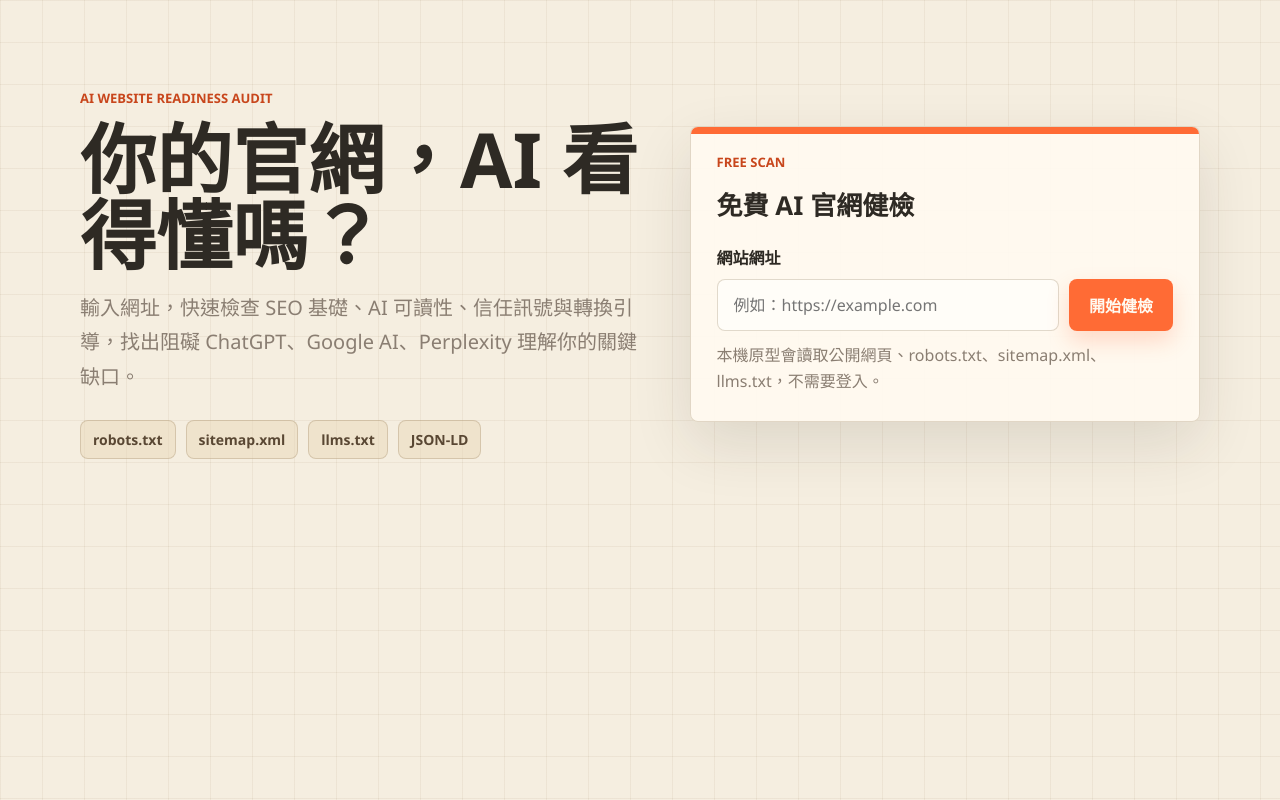
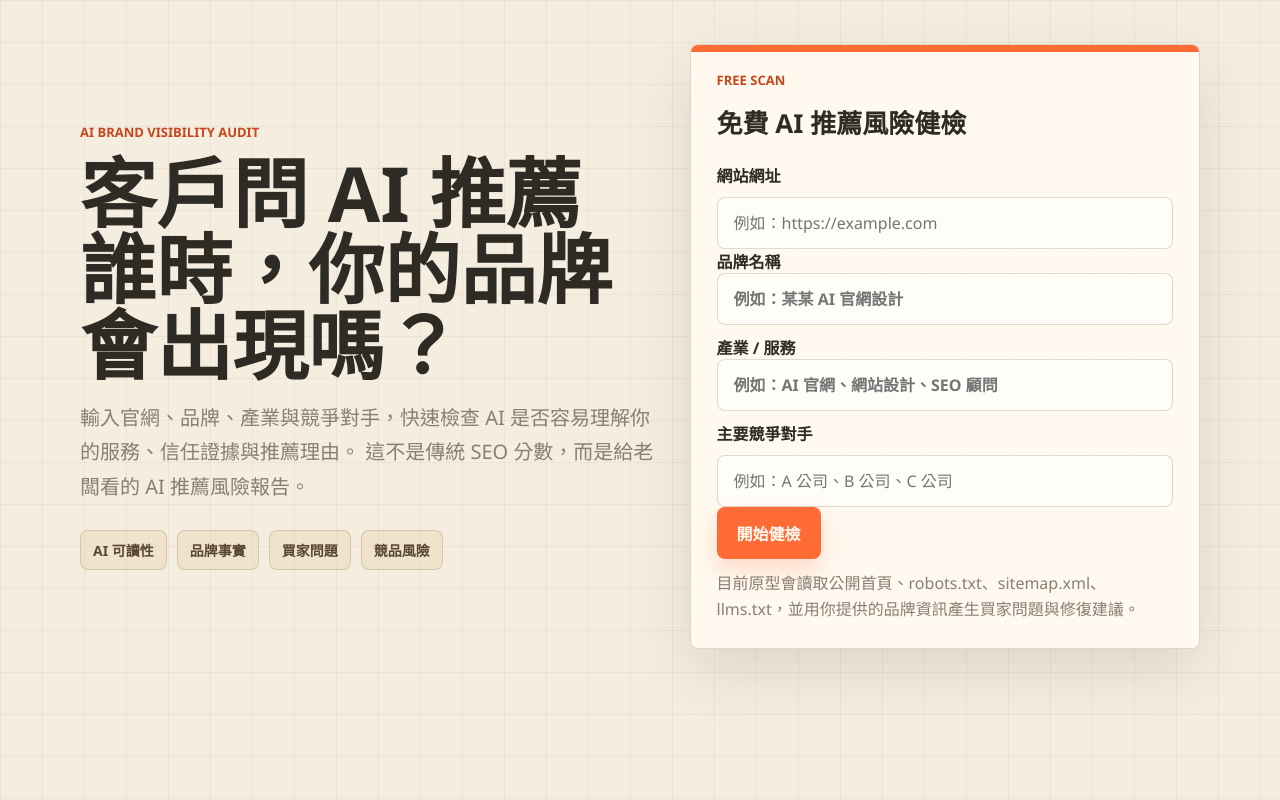
Before and after one commit to facechiu/ai-website-audit, a website: page public/index.html in a window 1280 px wide. Drawn offline with Linux system fonts and the light colour scheme.

Commit message:
Update audit positioning and form copy

```diff
--- a/public/index.html
+++ b/public/index.html
@@ -3,34 +3,52 @@
   <head>
     <meta charset="UTF-8" />
     <meta name="viewport" content="width=device-width, initial-scale=1.0" />
-    <title>AI 官網健檢工具</title>
+    <title>AI 品牌能見度健檢</title>
     <link rel="stylesheet" href="/styles.css" />
   </head>
   <body>
     <main class="shell">
       <section class="hero">
         <div class="hero-copy">
-          <p class="eyebrow">AI Website Readiness Audit</p>
-          <h1>你的官網，AI 看得懂嗎？</h1>
-          <p class="lead">輸入網址，快速檢查 SEO 基礎、AI 可讀性、信任訊號與轉換引導，找出阻礙 ChatGPT、Google AI、Perplexity 理解你的關鍵缺口。</p>
-          <div class="proof-row" aria-label="檢查項目">
-            <span>robots.txt</span>
-            <span>sitemap.xml</span>
-            <span>llms.txt</span>
-            <span>JSON-LD</span>
+          <p class="eyebrow">AI Brand Visibility Audit</p>
+          <h1>客戶問 AI 推薦誰時，你的品牌會出現嗎？</h1>
+          <p class="lead">
+            輸入官網、品牌、產業與競爭對手，快速檢查 AI 是否容易理解你的服務、信任證據與推薦理由。
+            這不是傳統 SEO 分數，而是給老闆看的 AI 推薦風險報告。
+          </p>
+          <div class="proof-row" aria-label="檢測項目">
+            <span>AI 可讀性</span>
+            <span>品牌事實</span>
+            <span>買家問題</span>
+            <span>競品風險</span>
           </div>
         </div>
+
         <form id="audit-form" class="audit-box">
           <div class="form-heading">
             <p class="eyebrow">Free Scan</p>
-            <h2>免費 AI 官網健檢</h2>
+            <h2>免費 AI 推薦風險健檢</h2>
           </div>
+
           <label for="url">網站網址</label>
-          <div class="input-row">
-            <input id="url" name="url" placeholder="例如：https://example.com" autocomplete="url" required />
-            <button type="submit">開始健檢</button>
+          <input id="url" name="url" placeholder="例如：https://example.com" autocomplete="url" required />
+
+          <div class="field-grid">
+            <label>
+              品牌名稱
+              <input name="brand" placeholder="例如：某某 AI 官網設計" />
+            </label>
+            <label>
+              產業 / 服務
+              <input name="industry" placeholder="例如：AI 官網、網站設計、SEO 顧問" />
+            </label>
           </div>
-          <p class="hint">本機原型會讀取公開網頁、robots.txt、sitemap.xml、llms.txt，不需要登入。</p>
+
+          <label for="competitors">主要競爭對手</label>
+          <input id="competitors" name="competitors" placeholder="例如：A 公司、B 公司、C 公司" />
+
+          <button type="submit">開始健檢</button>
+          <p class="hint">目前原型會讀取公開首頁、robots.txt、sitemap.xml、llms.txt，並用你提供的品牌資訊產生買家問題與修復建議。</p>
         </form>
       </section>
 
@@ -42,8 +60,8 @@
           <strong>AI</strong>
         </div>
         <div>
-          <h2>正在掃描網站訊號</h2>
-          <p id="scan-line">檢查首頁是否可被讀取...</p>
+          <h2>正在模擬 AI 讀取你的品牌</h2>
+          <p id="scan-line">讀取首頁與公開檔案...</p>
         </div>
       </section>
 
@@ -51,7 +69,7 @@
         <div class="score-panel">
           <div>
             <p class="eyebrow">Audit Result</p>
-            <h2 id="site-title">AI 官網健檢報告</h2>
+            <h2 id="site-title">AI 品牌能見度健檢結果</h2>
             <p id="site-meta"></p>
           </div>
           <div class="score-ring">
@@ -60,11 +78,12 @@
           </div>
         </div>
 
+        <div id="insight-grid" class="insight-grid"></div>
         <div id="category-grid" class="category-grid"></div>
 
         <div class="two-col">
           <section class="panel">
-            <h3>最需要修的 5 件事</h3>
+            <h3>最需要優先修的項目</h3>
             <div id="issues"></div>
           </section>
           <section class="panel accent-panel">
```
